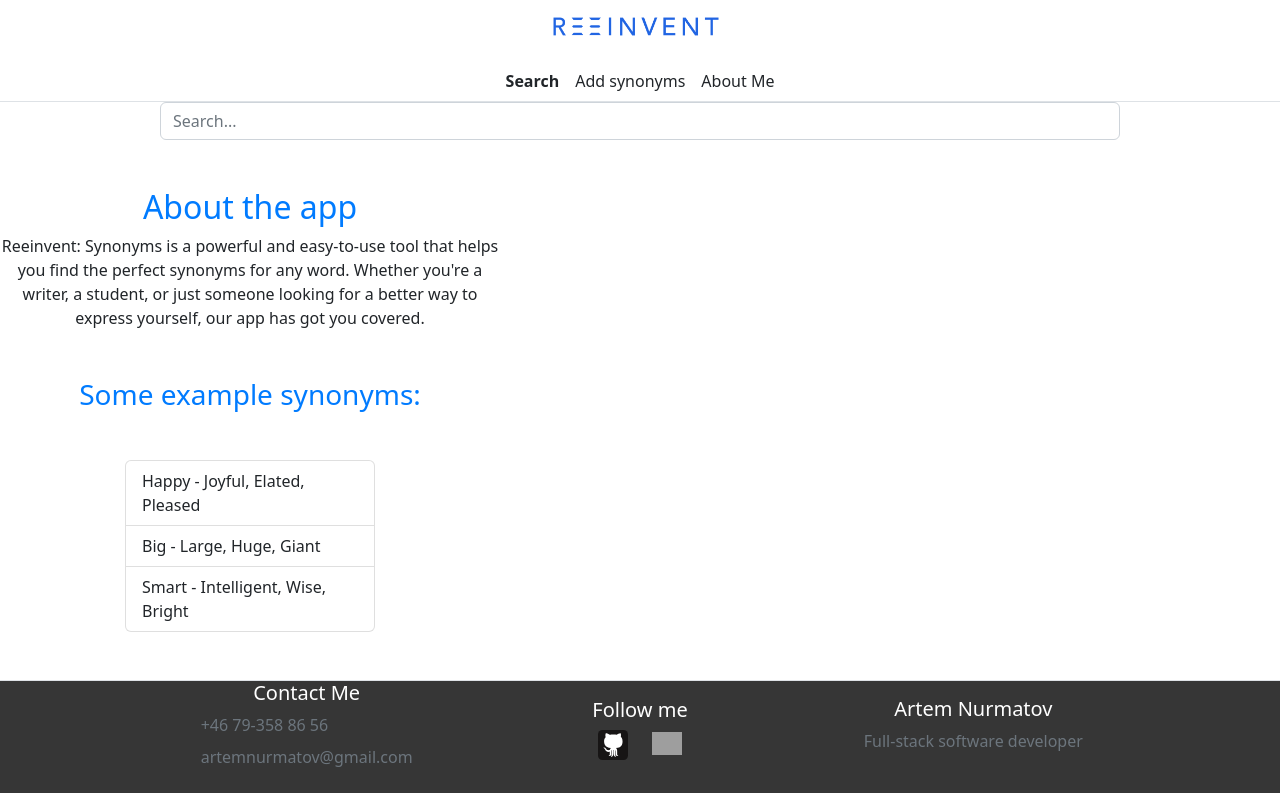
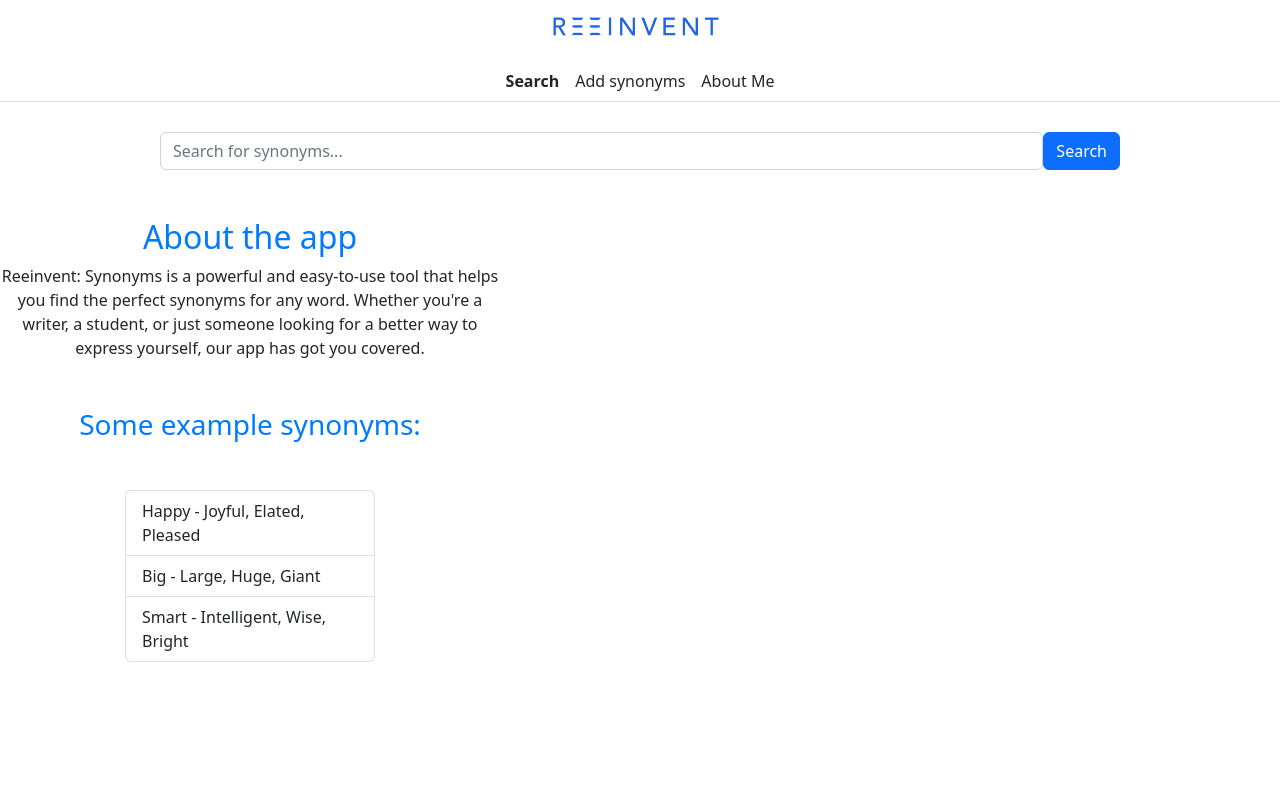
Before and after one commit to MartyFibghtov/synonyms, a Vue app in the folder synonyms-vue/: page / in a window 1280 px wide. Shown: the top 800 px of the page. Built offline with nearby package versions, Linux system fonts and the light colour scheme; grey boxes are pictures that could not be loaded.

Commit message:
Redesigned search component

```diff
--- a/synonyms-vue/src/App.vue
+++ b/synonyms-vue/src/App.vue
@@ -1,7 +1,7 @@
 <template>
   <div id="app">
     <HeaderComponent></HeaderComponent>
-    <router-view></router-view>
+    <router-view style="min-height: 800px"></router-view>
     <FooterComponent></FooterComponent>
   </div>
 
--- a/synonyms-vue/src/components/AppDescription.vue
+++ b/synonyms-vue/src/components/AppDescription.vue
@@ -1,5 +1,5 @@
 <template>
-  <div class="my-5" style="max-width: 500px">
+  <div class="my-5 " style="max-width: 500px">
     <h2 class="text-center text-primary">About the app</h2>
     <p class="text-center">Reeinvent: Synonyms is a powerful and easy-to-use tool that helps you find the perfect synonyms for any word. Whether you're a writer, a student, or just someone looking for a better way to express yourself, our app has got you covered.</p>
     <h3 class="text-center text-primary my-5">Some example synonyms:</h3>
--- a/synonyms-vue/src/components/SearchComponent.vue
+++ b/synonyms-vue/src/components/SearchComponent.vue
@@ -1,11 +1,16 @@
 <template>
-  <div class="d-flex align-items-center flex-column">
-    <form class="w-75" role="search">
-      <input type="search" class="form-control" placeholder="Search..." aria-label="Search">
-    </form>
-  </div>
+  <main>
+    <div class="d-flex align-items-center flex-column" style="margin-top: 30px">
+      <form class="w-75" @submit.prevent="redirectToPage">
+        <div class="form-group d-flex">
+          <input class="form-control flex-grow-1" type="text" placeholder="Search for synonyms..." v-model="searchWord">
+          <button class="btn btn-primary ml-2" type="submit">Search</button>
+        </div>
+      </form>
+    </div>
+  </main>
+</template>
 
-</template>
 
 <!--<form class="col-12 col-lg-auto mb-3 mb-lg-0 me-lg-3" role="search">-->
 <!--<input type="search" class="form-control" placeholder="Search..." aria-label="Search">-->
--- a/synonyms-vue/src/components/SynonymsAddForm.vue
+++ b/synonyms-vue/src/components/SynonymsAddForm.vue
@@ -2,7 +2,7 @@
   <div class="synonyms-add-container">
 
     <form class="form" @submit.prevent="createSynonyms">
-      <input type="text" v-model="word" placeholder="Enter word">
+      <input type="text" class="form-check-input" v-model="word" placeholder="Enter word">
       <input type="text" v-model="synonyms" placeholder="Enter synonyms (comma separated)">
       <button type="submit">Submit</button>
     </form>
```
Also changed, not shown: synonyms-vue/src/components/FooterComponent.vue (+0 -31 lines).
